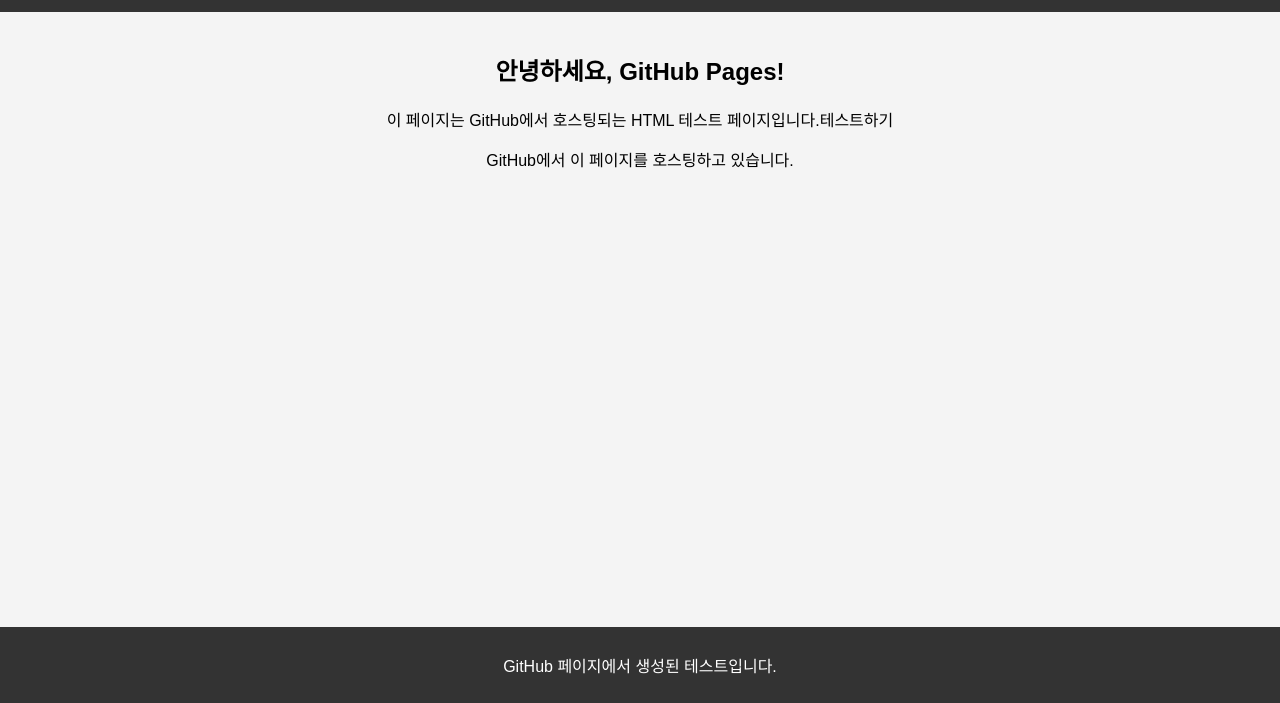
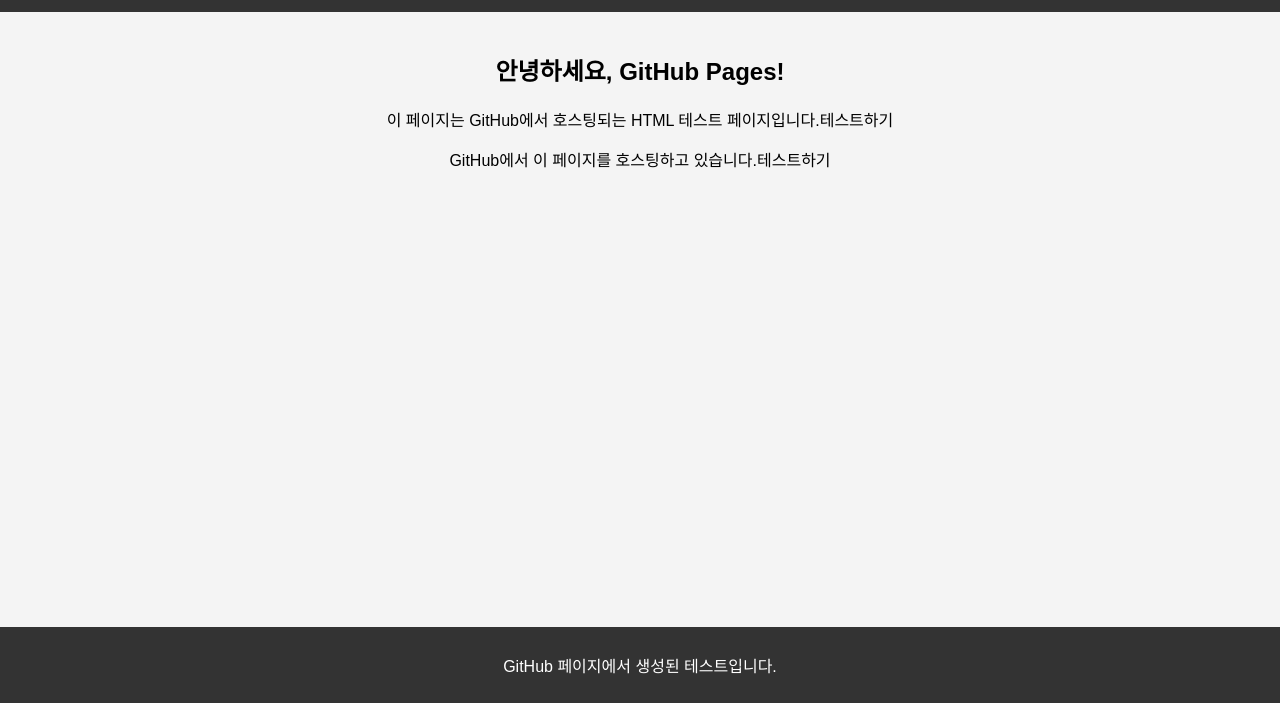
Before and after one commit to hbkwon9955/hbwkon, a plain HTML site: page index.html in a window 1280 px wide. Shown: the part 97-800 px from the top of the page. Drawn offline with Linux system fonts and the light colour scheme.

Commit message:
Update index.html

```diff
--- a/index.html
+++ b/index.html
@@ -39,7 +39,7 @@
     <div class="content">
         <h2>안녕하세요, GitHub Pages!</h2>
         <p>이 페이지는 GitHub에서 호스팅되는 HTML 테스트 페이지입니다.테스트하기</p>
-        <p>GitHub에서 이 페이지를 호스팅하고 있습니다.</p>
+        <p>GitHub에서 이 페이지를 호스팅하고 있습니다.테스트하기</p>
     </div>
     <footer>
         <p>GitHub 페이지에서 생성된 테스트입니다.</p>
```
